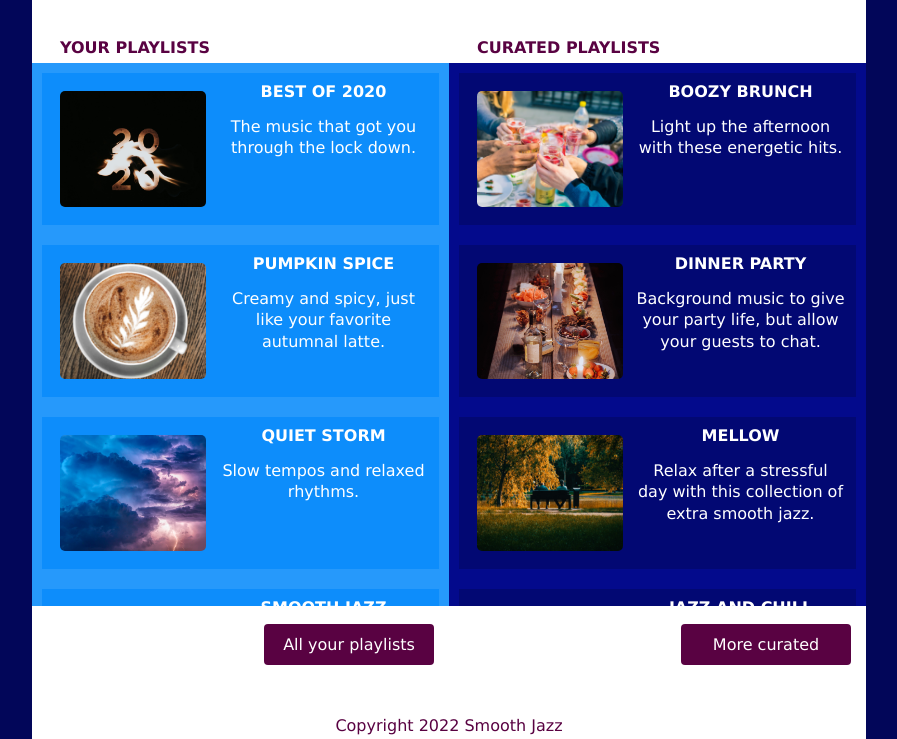
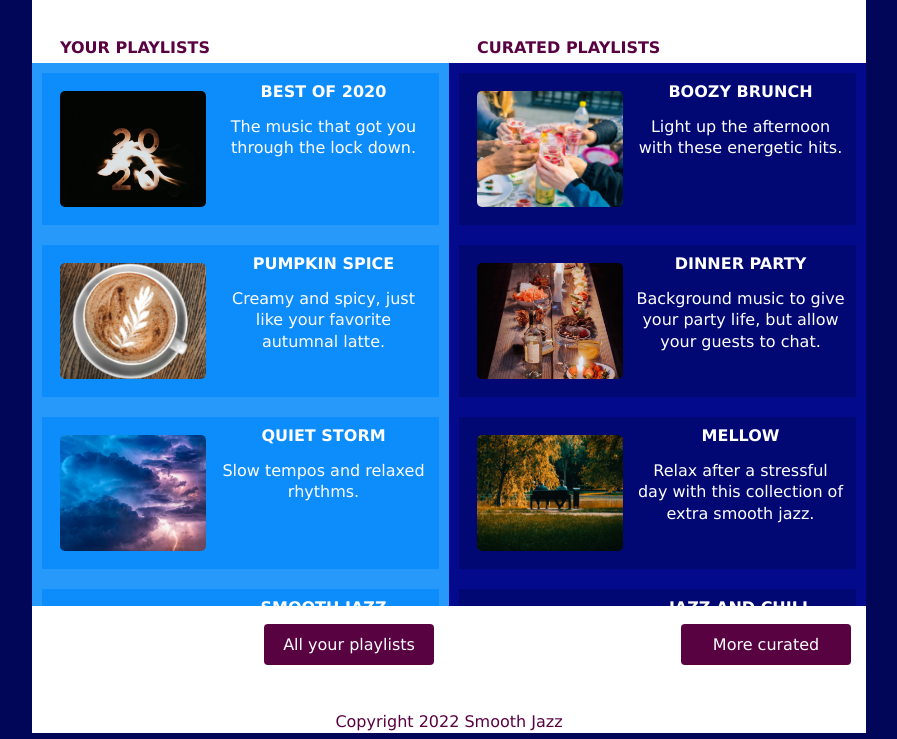
Before and after one commit to AKescobar/streamingmedia, a plain HTML site: page index.html in a window 1280 px wide. Shown: the part 650-1389 px from the top of the page, without its empty margins (191-1088 px from the left). Drawn offline with Linux system fonts and the light colour scheme.

Commit message:
Footer
small element

```diff
--- a/index.html
+++ b/index.html
@@ -189,7 +189,7 @@
             </div>
         </main>
         <footer>
-            <p>Copyright 2022 Smooth Jazz</p>
+            <small>Copyright 2022 Smooth Jazz</small>
         </footer>
     </body>
 </html>
```
